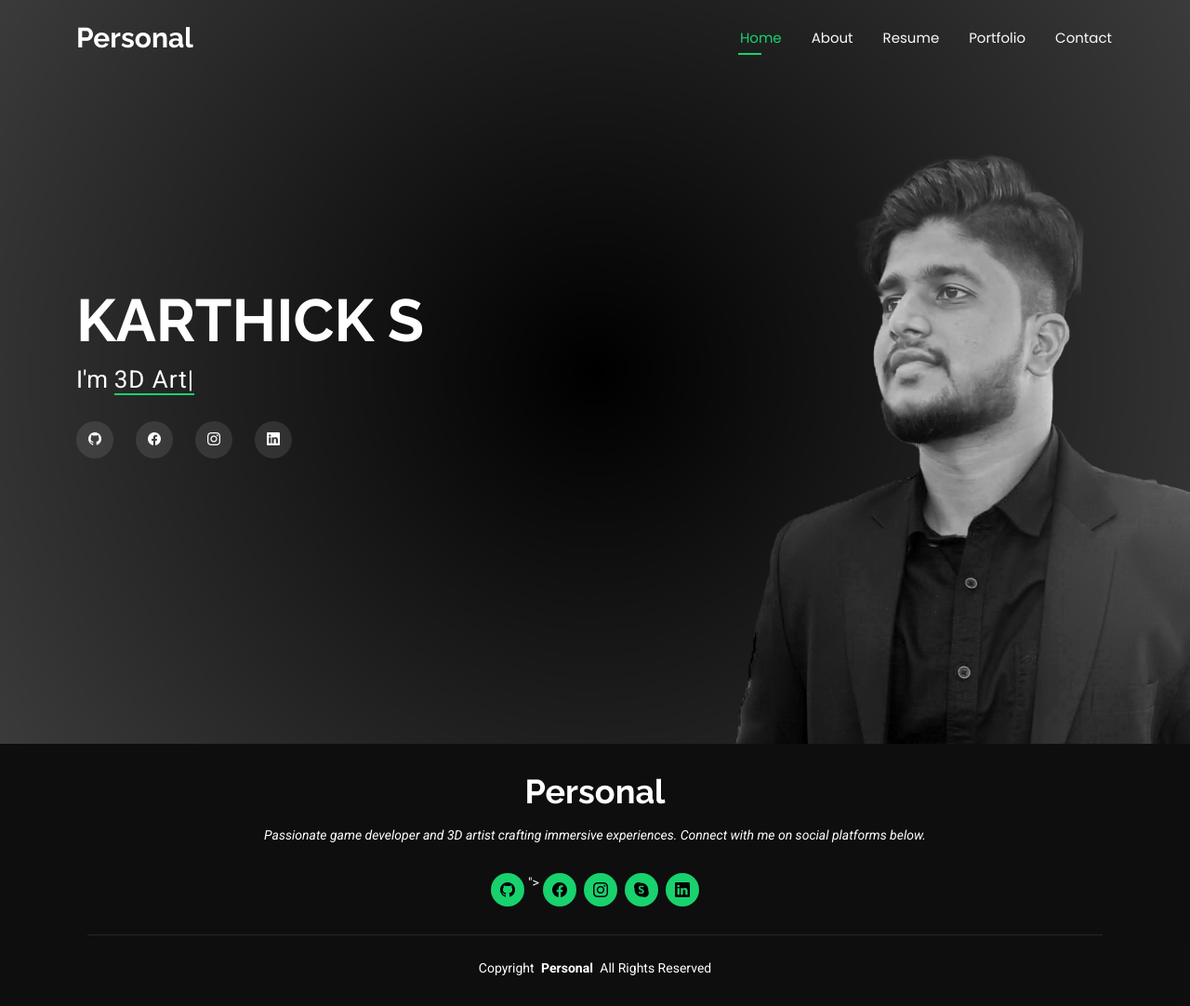
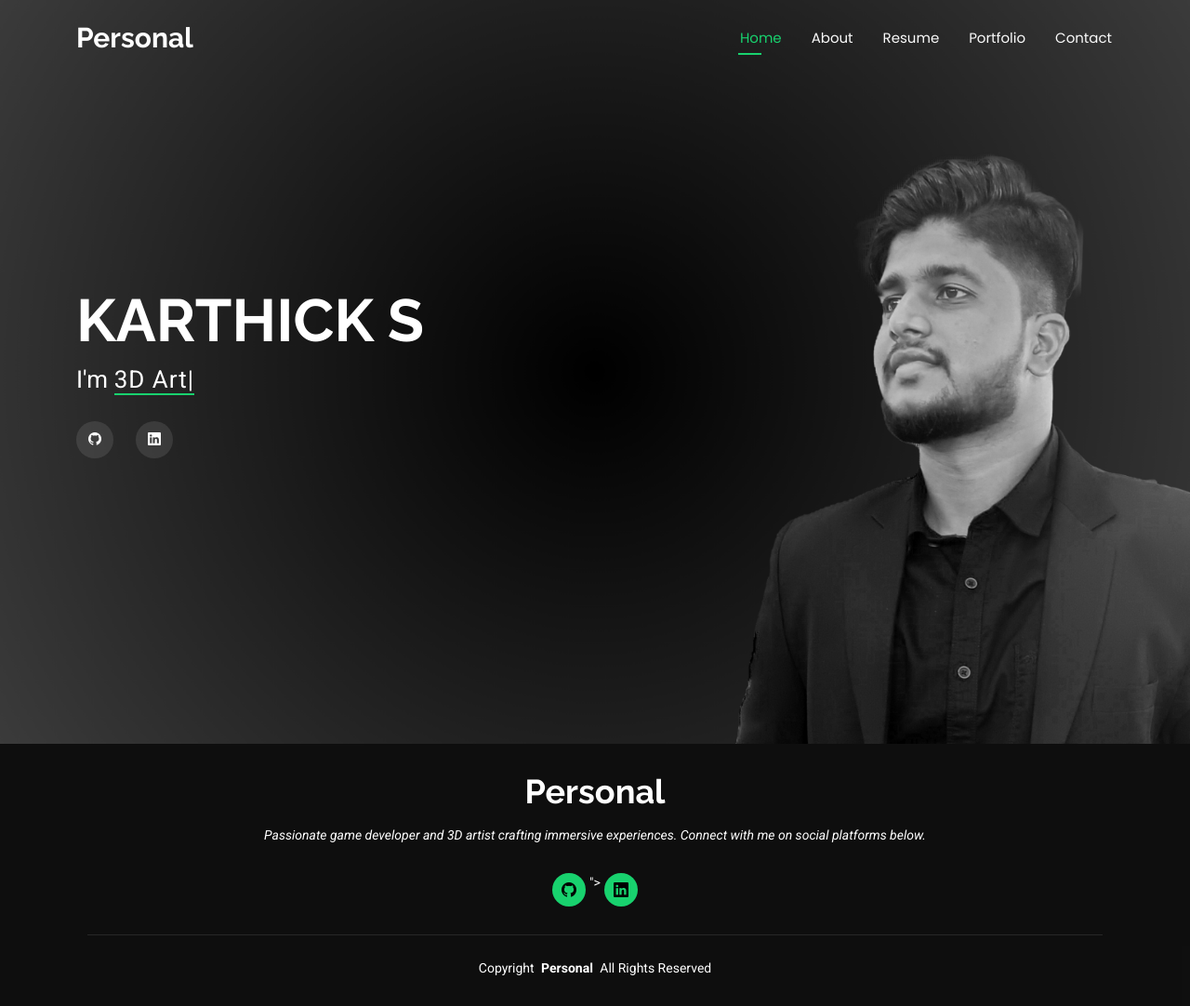
Before and after one commit to Karthick2830/Portfolio, a plain HTML site: page index.html in a window 1280 px wide. Shown: the whole page at 93% size. Drawn offline with Linux system fonts and the light colour scheme.

Commit message:
profileupdate

```diff
--- a/index.html
+++ b/index.html
@@ -90,10 +90,10 @@
         <h2>KARTHICK S</h2>
         <p>I'm <span class="typed" data-typed-items="Game Developer,3D Artist"></span><span class="typed-cursor typed-cursor--blink"></span></p>
         <div class="social-links">
-          <a href="https://github.com/Karthick2830"><i class="bi bi-github"></i></a>
-          <a href="#"><i class="bi bi-facebook"></i></a>
-          <a href="#"><i class="bi bi-instagram"></i></a>
-          <a href="https://www.linkedin.com/in/skarthick--s/"><i class="bi bi-linkedin"></i></a>
+          <a href="https://github.com/Karthick2830" target="_blank"><i class="bi bi-github"></i></a>
+          <!-- <a href="#"><i class="bi bi-facebook"></i></a>
+          <a href="#"><i class="bi bi-instagram"></i></a> -->
+          <a href="https://www.linkedin.com/in/skarthick--s/" target="_blank"><i class="bi bi-linkedin"></i></a>
         </div>
       </div>
 
@@ -106,11 +106,11 @@
       <h3 class="sitename">Personal</h3>
       <p>Passionate game developer and 3D artist crafting immersive experiences. Connect with me on social platforms below.</p>
       <div class="social-links d-flex justify-content-center">
-        <a href="https://github.com/Karthick2830"><i class="bi bi-github"></i></a>">
-        <a href=""><i class="bi bi-facebook"></i></a>
+        <a href="https://github.com/Karthick2830" target="_blank"><i class="bi bi-github"></i></a>">
+        <!-- <a href=""><i class="bi bi-facebook"></i></a>
         <a href=""><i class="bi bi-instagram"></i></a>
-        <a href=""><i class="bi bi-skype"></i></a>
-        <a href="https://www.linkedin.com/in/skarthick--s/"><i class="bi bi-linkedin"></i></a>
+        <a href=""><i class="bi bi-skype"></i></a> -->
+        <a href="https://www.linkedin.com/in/skarthick--s/" target="_blank"><i class="bi bi-linkedin"></i></a>
       </div>
       <div class="container">
         <div class="copyright">
```
Also changed, not shown: about.html (+4 -4 lines), contact.html (+4 -4 lines), portfolio.html (+4 -4 lines), resume.html (+4 -4 lines).
